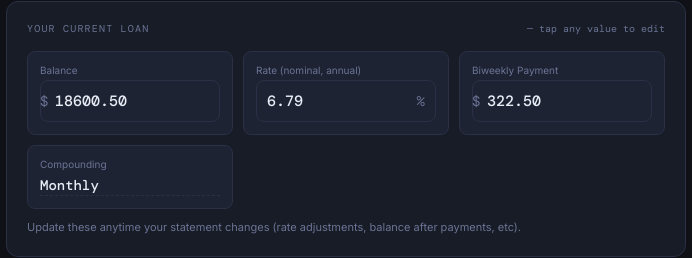
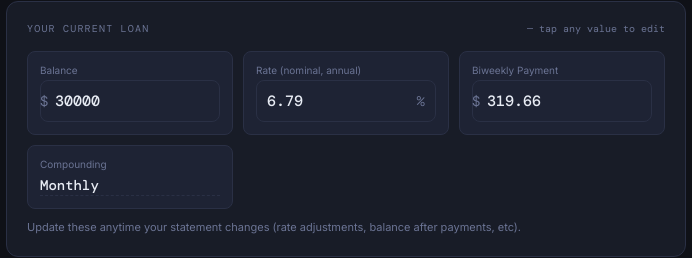
Before and after one commit to jasvaraich/Car-Loan---Reducer, a plain HTML site: page index.html in a window 1280 px wide. Shown: the part 150-408 px from the top of the page, 294-986 px from the left. Drawn offline with nearby package versions, Linux system fonts and the light colour scheme.

Commit message:
Update index.html
Balance and payment changed

```diff
--- a/index.html
+++ b/index.html
@@ -162,7 +162,7 @@
       <div class="snap-item">
         <div class="snap-label">Balance</div>
         <div class="input-wrap"><span class="pfx">$</span>
-          <input type="number" id="balance" class="snap-input" value="18600.50" min="0" step="100" oninput="calculate()"/>
+          <input type="number" id="balance" class="snap-input" value="30000" min="0" step="100" oninput="calculate()"/>
         </div>
       </div>
       <div class="snap-item">
@@ -174,7 +174,7 @@
       <div class="snap-item">
         <div class="snap-label">Biweekly Payment</div>
         <div class="input-wrap"><span class="pfx">$</span>
-          <input type="number" id="payment" class="snap-input" value="322.50" min="0" step="1" oninput="calculate()"/>
+          <input type="number" id="payment" class="snap-input" value="319.66" min="0" step="1" oninput="calculate()"/>
         </div>
       </div>
       <div class="snap-item">
```
